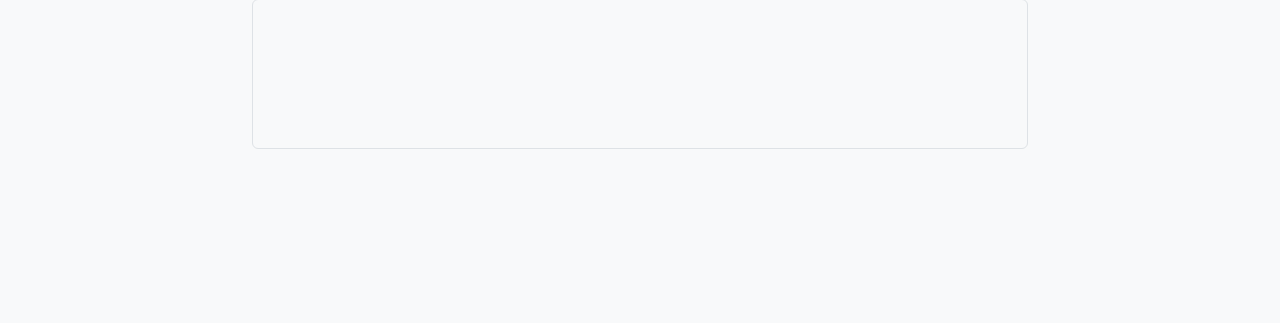
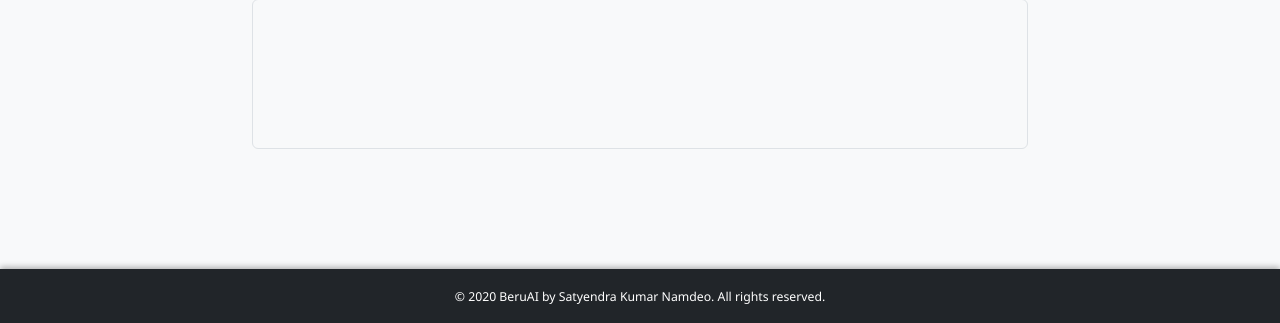
Before and after one commit to SanFlash/Satyen78beruAI, a Flask app: template templates/index.html in a window 1280 px wide. Shown: the part 573-896 px from the top of the page. Before the commit the page ends 722 px from the top, so only its background shows below. Run offline with Flask 3, Linux system fonts and the light colour scheme; the template is opened without the code that fills it: most values are stand-ins (such as "Sample title", 1, 10 or a date in 2020).

Commit message:
Update index.html

```diff
--- a/templates/index.html
+++ b/templates/index.html
@@ -109,6 +109,15 @@
     color: #aaa;
     font-style: italic;
   }
+
+  .footer {
+  box-shadow: 0 -2px 6px rgba(0, 0, 0, 0.3);
+  font-size: 14px;
+  position: relative;
+  bottom: 0;
+  width: 100%;
+}
+
 
   /* Responsive behavior */
   @media (max-width: 768px) {
@@ -303,6 +312,11 @@
         }
     });
 </script>
+<footer class="footer bg-dark text-white mt-5 py-3">
+  <div class="container text-center">
+    <small>&copy; {{ current_year }} BeruAI by Satyendra Kumar Namdeo. All rights reserved.</small>
+  </div>
+</footer>
 
 </body>
 </html>
```
